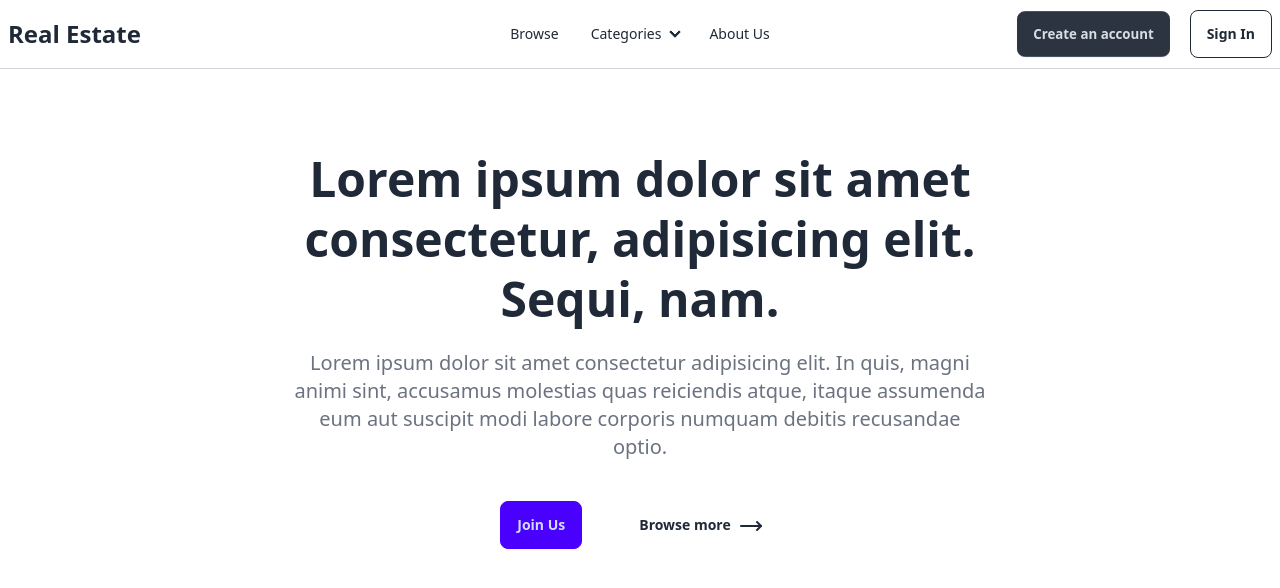
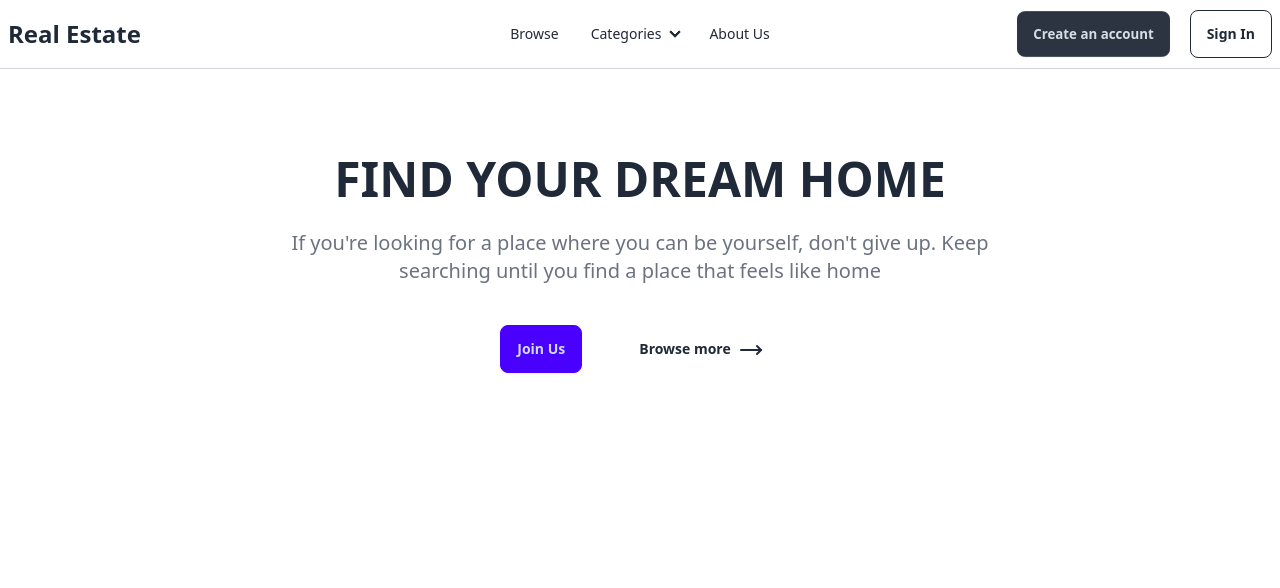
Before and after one commit to SeryVathana/real-estate-project, a React (Create React App) app: page / in a window 1280 px wide. Shown: the top 588 px of the page. Built offline with nearby package versions, Linux system fonts and the light colour scheme.

Commit message:
Update Homepage

```diff
--- a/src/Pages/Homepage.jsx
+++ b/src/Pages/Homepage.jsx
@@ -7,12 +7,11 @@ function Homepage() {
       <div>
         <div className='max-w-screen-2xl mx-auto px-2 flex flex-col justify-center items-center py-20'>
           <h1 className=' text-5xl font-semibold text-center max-w-[700px] leading-tight'>
-            Lorem ipsum dolor sit amet consectetur, adipisicing elit. Sequi, nam.
+            FIND YOUR DREAM HOME
           </h1>
           <p className='text-center text-xl text-gray-500 max-w-[700px] mt-5'>
-            Lorem ipsum dolor sit amet consectetur adipisicing elit. In quis, magni animi sint,
-            accusamus molestias quas reiciendis atque, itaque assumenda eum aut suscipit modi labore
-            corporis numquam debitis recusandae optio.
+            If you're looking for a place where you can be yourself, don't give up. Keep searching
+            until you find a place that feels like home
           </p>
 
           <div className='flex gap-10 mt-10'>
```
